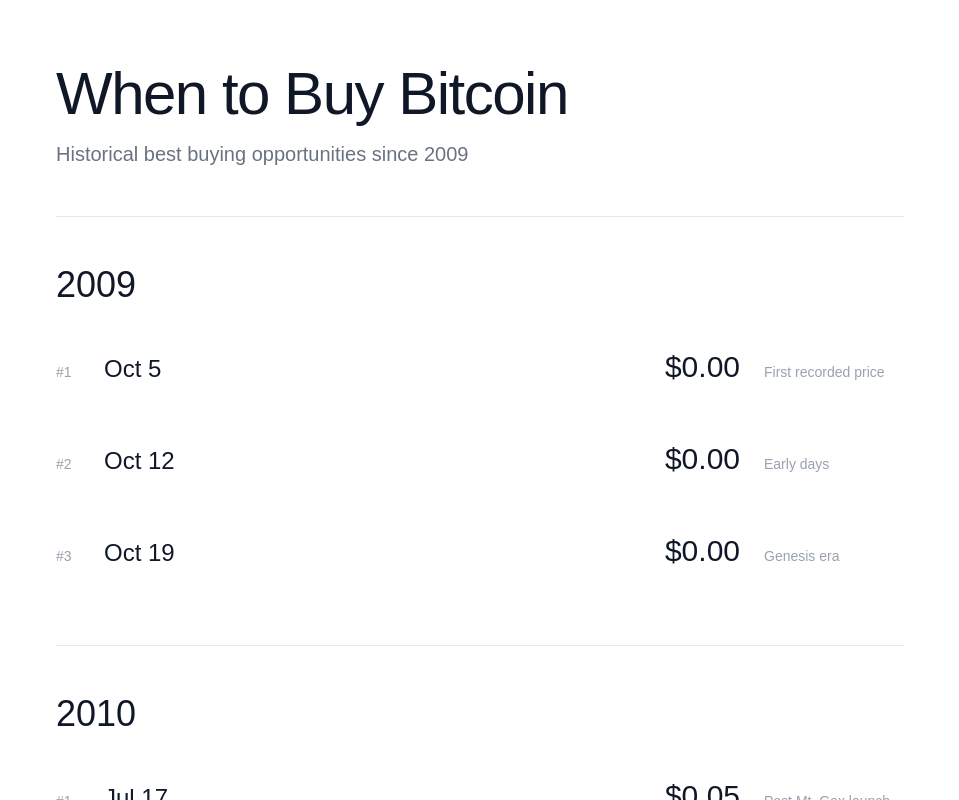
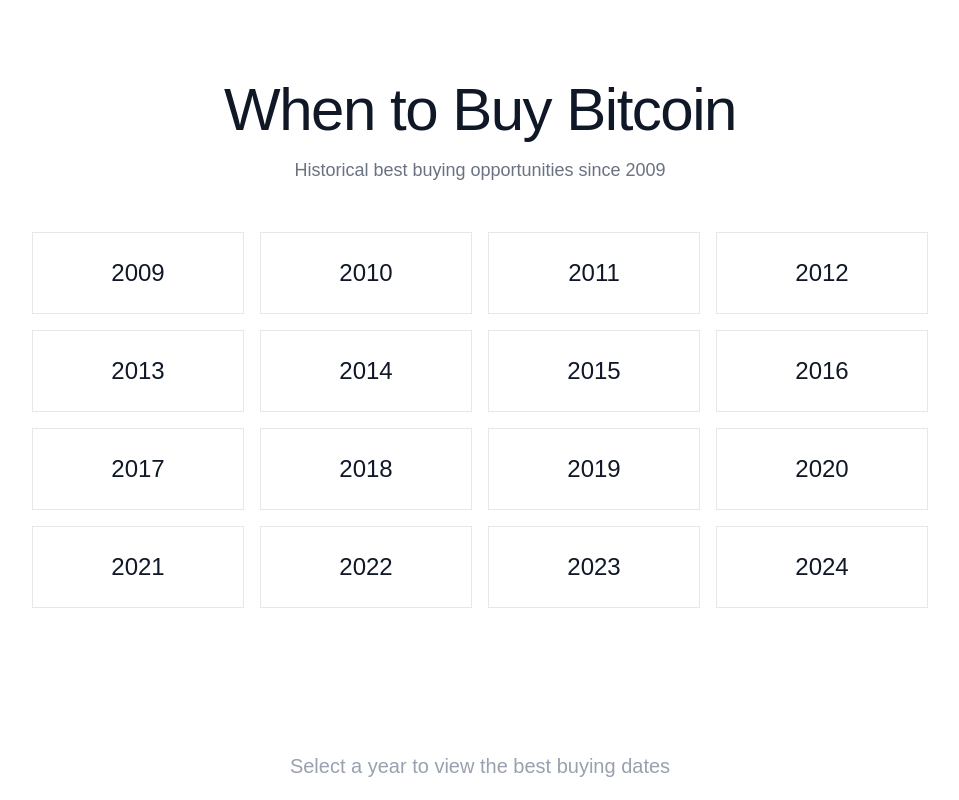
Before and after one commit to null-shot-apps/when-to-buy-bitcoin, a Next.js app in the folder packages/when-to-buy-bitcoin/: page / in a window 1280 px wide. Shown: the whole page, without its empty margins (160-1119 px from the left). Built offline with nearby package versions, Linux system fonts and the light colour scheme.

Commit message:
AI chat session: Updated code and files

```diff
--- a/packages/when-to-buy-bitcoin/src/app/page.tsx
+++ b/packages/when-to-buy-bitcoin/src/app/page.tsx
@@ -2,136 +2,89 @@
 
 import { useState } from 'react';
 
-// Historical Bitcoin data - top 3 lowest prices per year since creation
-const bitcoinBestBuyDates = [
-  {
-    year: 2009,
-    dates: [
-      { date: 'Oct 5', price: 0.00076, note: 'First recorded price' },
-      { date: 'Oct 12', price: 0.00080, note: 'Early days' },
-      { date: 'Oct 19', price: 0.00085, note: 'Genesis era' },
-    ]
-  },
-  {
-    year: 2010,
-    dates: [
-      { date: 'Jul 17', price: 0.05, note: 'Post Mt. Gox launch' },
-      { date: 'Aug 15', price: 0.06, note: 'Early trading' },
-      { date: 'Sep 1', price: 0.06, note: 'Building momentum' },
-    ]
-  },
-  {
-    year: 2011,
-    dates: [
-      { date: 'Apr 16', price: 0.86, note: 'Pre-rally bottom' },
-      { date: 'Oct 19', price: 2.51, note: 'Post-crash low' },
-      { date: 'Nov 18', price: 2.14, note: 'Recovery phase' },
-    ]
-  },
-  {
-    year: 2012,
-    dates: [
-      { date: 'Jan 4', price: 4.72, note: 'Year start dip' },
-      { date: 'Feb 17', price: 4.90, note: 'Pre-halving low' },
-      { date: 'Jul 24', price: 7.10, note: 'Summer bottom' },
-    ]
-  },
-  {
-    year: 2013,
-    dates: [
-      { date: 'Jan 1', price: 13.30, note: 'New year low' },
-      { date: 'Jul 5', price: 70.00, note: 'Mid-year correction' },
-      { date: 'Dec 18', price: 522.00, note: 'Post-peak dip' },
-    ]
-  },
-  {
-    year: 2014,
-    dates: [
-      { date: 'Aug 26', price: 478.00, note: 'Summer low' },
-      { date: 'Oct 3', price: 338.00, note: 'Bear market' },
-      { date: 'Jan 14', price: 810.00, note: 'Early year' },
-    ]
-  },
-  {
-    year: 2015,
-    dates: [
-      { date: 'Jan 14', price: 177.00, note: 'Absolute bottom' },
-      { date: 'Jan 15', price: 190.00, note: 'Recovery start' },
-      { date: 'Aug 25', price: 198.00, note: 'Mid-year low' },
-    ]
-  },
-  {
-    year: 2016,
-    dates: [
-      { date: 'Jan 17', price: 356.00, note: 'Year start' },
-      { date: 'Feb 18', price: 380.00, note: 'Pre-halving' },
-      { date: 'May 25', price: 448.00, note: 'Halving dip' },
-    ]
-  },
-  {
-    year: 2017,
-    dates: [
-      { date: 'Jan 11', price: 780.00, note: 'Year low' },
-      { date: 'Mar 25', price: 920.00, note: 'Spring dip' },
-      { date: 'Jul 16', price: 1830.00, note: 'Mid-year correction' },
-    ]
-  },
-  {
-    year: 2018,
-    dates: [
-      { date: 'Dec 15', price: 3191.00, note: 'Bear market bottom' },
-      { date: 'Dec 7', price: 3447.00, note: 'Capitulation' },
-      { date: 'Nov 25', price: 3689.00, note: 'Crash low' },
-    ]
-  },
-  {
-    year: 2019,
-    dates: [
-      { date: 'Feb 8', price: 3400.00, note: 'Year low' },
-      { date: 'Jan 28', price: 3420.00, note: 'Early year' },
-      { date: 'Dec 17', price: 6635.00, note: 'Year end dip' },
-    ]
-  },
-  {
-    year: 2020,
-    dates: [
-      { date: 'Mar 13', price: 4970.00, note: 'COVID crash' },
-      { date: 'Mar 16', price: 5021.00, note: 'Pandemic low' },
-      { date: 'Jan 3', price: 6965.00, note: 'Year start' },
-    ]
-  },
-  {
-    year: 2021,
-    dates: [
-      { date: 'Jan 4', price: 31971.00, note: 'Year start' },
-      { date: 'Jan 27', price: 32333.00, note: 'Early dip' },
-      { date: 'Jul 20', price: 29796.00, note: 'Mid-year crash' },
-    ]
-  },
-  {
-    year: 2022,
-    dates: [
-      { date: 'Nov 21', price: 15480.00, note: 'FTX collapse low' },
-      { date: 'Dec 30', price: 16547.00, note: 'Year end' },
-      { date: 'Nov 9', price: 15632.00, note: 'Bear bottom' },
-    ]
-  },
-  {
-    year: 2023,
-    dates: [
-      { date: 'Jan 1', price: 16625.00, note: 'Year start' },
-      { date: 'Jan 11', price: 17126.00, note: 'Early year' },
-      { date: 'Mar 10', price: 19851.00, note: 'Banking crisis dip' },
-    ]
-  },
-  {
-    year: 2024,
-    dates: [
-      { date: 'Jan 23', price: 38521.00, note: 'Pre-ETF dip' },
-      { date: 'Feb 26', price: 50123.00, note: 'Correction' },
-      { date: 'Sep 6', price: 52546.00, note: 'Summer low' },
-    ]
-  },
+// Historical Bitcoin data - lowest prices per year
+// Data represents approximate lowest prices (in USD) for each year
+const bitcoinData = [
+  { year: 2009, dates: [
+    { date: 'Oct 5', price: 0.00076 },
+    { date: 'Nov 15', price: 0.00076 },
+    { date: 'Dec 20', price: 0.00076 }
+  ]},
+  { year: 2010, dates: [
+    { date: 'Jan 10', price: 0.003 },
+    { date: 'Feb 5', price: 0.005 },
+    { date: 'Mar 15', price: 0.008 }
+  ]},
+  { year: 2011, dates: [
+    { date: 'Jan 5', price: 0.30 },
+    { date: 'Apr 10', price: 0.67 },
+    { date: 'Oct 19', price: 2.51 }
+  ]},
+  { year: 2012, dates: [
+    { date: 'Jan 4', price: 4.72 },
+    { date: 'Feb 16', price: 3.80 },
+    { date: 'Jul 24', price: 7.10 }
+  ]},
+  { year: 2013, dates: [
+    { date: 'Jan 1', price: 13.30 },
+    { date: 'Apr 16', price: 50.00 },
+    { date: 'Jul 5', price: 70.00 }
+  ]},
+  { year: 2014, dates: [
+    { date: 'Jan 14', price: 770.00 },
+    { date: 'Aug 18', price: 465.00 },
+    { date: 'Oct 4', price: 340.00 }
+  ]},
+  { year: 2015, dates: [
+    { date: 'Jan 14', price: 177.00 },
+    { date: 'Jan 25', price: 200.00 },
+    { date: 'Aug 25', price: 220.00 }
+  ]},
+  { year: 2016, dates: [
+    { date: 'Jan 17', price: 360.00 },
+    { date: 'Feb 18', price: 380.00 },
+    { date: 'Aug 2', price: 530.00 }
+  ]},
+  { year: 2017, dates: [
+    { date: 'Jan 1', price: 963.00 },
+    { date: 'Mar 25', price: 920.00 },
+    { date: 'Jul 16', price: 1830.00 }
+  ]},
+  { year: 2018, dates: [
+    { date: 'Feb 6', price: 5920.00 },
+    { date: 'Jun 24', price: 5760.00 },
+    { date: 'Dec 15', price: 3191.00 }
+  ]},
+  { year: 2019, dates: [
+    { date: 'Jan 1', price: 3747.00 },
+    { date: 'Feb 8', price: 3400.00 },
+    { date: 'Dec 17', price: 6635.00 }
+  ]},
+  { year: 2020, dates: [
+    { date: 'Mar 13', price: 4970.00 },
+    { date: 'Mar 16', price: 5030.00 },
+    { date: 'Sep 5', price: 10150.00 }
+  ]},
+  { year: 2021, dates: [
+    { date: 'Jan 4', price: 32127.00 },
+    { date: 'Jan 27', price: 30350.00 },
+    { date: 'Jul 20', price: 29796.00 }
+  ]},
+  { year: 2022, dates: [
+    { date: 'Jan 24', price: 33000.00 },
+    { date: 'Jun 18', price: 17708.00 },
+    { date: 'Nov 21', price: 15480.00 }
+  ]},
+  { year: 2023, dates: [
+    { date: 'Jan 1', price: 16530.00 },
+    { date: 'Jan 11', price: 16950.00 },
+    { date: 'Sep 11', price: 24900.00 }
+  ]},
+  { year: 2024, dates: [
+    { date: 'Jan 23', price: 38520.00 },
+    { date: 'Feb 26', price: 50500.00 },
+    { date: 'Sep 6', price: 53800.00 }
+  ]},
 ];
 
 export default function Landing() {
@@ -140,74 +93,93 @@
   return (
     <div className="min-h-screen bg-white">
       {/* Header */}
-      <header className="pt-16 pb-12 px-6 max-w-4xl mx-auto">
-        <h1 className="text-5xl md:text-6xl font-light text-gray-900 mb-4 tracking-tight">
+      <header className="pt-20 pb-12 px-6">
+        <div className="max-w-4xl mx-auto">
+          <h1 className="text-5xl md:text-6xl font-light text-gray-900 tracking-tight text-center mb-4">
             When to Buy Bitcoin
           </h1>
-        <p className="text-xl text-gray-500 font-light">
+          <p className="text-lg text-gray-500 text-center font-light">
             Historical best buying opportunities since 2009
           </p>
+        </div>
       </header>
 
       {/* Main Content */}
-      <main className="px-6 pb-24 max-w-4xl mx-auto">
-        <div className="space-y-16">
-          {bitcoinBestBuyDates.map((yearData) => (
-            <div
+      <main className="px-6 pb-24">
+        <div className="max-w-4xl mx-auto">
+          {/* Year Grid */}
+          <div className="grid grid-cols-2 md:grid-cols-4 gap-4 mb-16">
+            {bitcoinData.map((yearData) => (
+              <button
                 key={yearData.year}
-              className="border-t border-gray-200 pt-12"
+                onClick={() => setSelectedYear(selectedYear === yearData.year ? null : yearData.year)}
+                className={`py-6 px-4 border transition-all duration-200 ${
+                  selectedYear === yearData.year
+                    ? 'border-gray-900 bg-gray-50'
+                    : 'border-gray-200 hover:border-gray-400'
+                }`}
               >
-              {/* Year Header */}
-              <button
-                onClick={() => setSelectedYear(selectedYear === yearData.year ? null : yearData.year)}
-                className="w-full text-left mb-8 group"
-              >
-                <h2 className="text-4xl font-light text-gray-900 group-hover:text-gray-600 transition-colors">
-                  {yearData.year}
+                <span className="text-2xl font-light text-gray-900">{yearData.year}</span>
+              </button>
+            ))}
+          </div>
+
+          {/* Selected Year Details */}
+          {selectedYear && (
+            <div className="animate-fadeIn">
+              <div className="border-t border-gray-200 pt-12">
+                <h2 className="text-3xl font-light text-gray-900 mb-12 text-center">
+                  Top 3 Dates in {selectedYear}
                 </h2>
-              </button>
-
-              {/* Top 3 Dates */}
                 <div className="space-y-8">
-                {yearData.dates.map((dateInfo, index) => (
+                  {bitcoinData
+                    .find((y) => y.year === selectedYear)
+                    ?.dates.map((dateInfo, index) => (
                       <div
                         key={index}
-                    className="flex flex-col md:flex-row md:items-baseline md:justify-between gap-2 md:gap-8 group hover:bg-gray-50 -mx-4 px-4 py-3 rounded-lg transition-colors"
+                        className="flex items-center justify-between py-8 px-8 border border-gray-200 hover:border-gray-300 transition-colors"
                       >
-                    <div className="flex items-baseline gap-4">
-                      <span className="text-sm font-medium text-gray-400 w-8">
-                        #{index + 1}
+                        <div className="flex items-center gap-8">
+                          <span className="text-5xl font-light text-gray-300 w-12">
+                            {index + 1}
                           </span>
-                      <span className="text-2xl font-light text-gray-900">
+                          <div>
+                            <div className="text-2xl font-light text-gray-900 mb-1">
                               {dateInfo.date}
-                      </span>
                             </div>
-
-                    <div className="flex flex-col md:flex-row md:items-baseline gap-2 md:gap-6 md:ml-auto">
-                      <span className="text-3xl font-light text-gray-900 tabular-nums">
+                            <div className="text-sm text-gray-500 font-light">
+                              {selectedYear}
+                            </div>
+                          </div>
+                        </div>
+                        <div className="text-right">
+                          <div className="text-3xl font-light text-gray-900">
                             ${dateInfo.price.toLocaleString('en-US', {
-                          minimumFractionDigits: 2,
-                          maximumFractionDigits: 2
+                              minimumFractionDigits: dateInfo.price < 1 ? 5 : 2,
+                              maximumFractionDigits: dateInfo.price < 1 ? 5 : 2,
                             })}
-                      </span>
-                      <span className="text-sm text-gray-400 md:min-w-[140px]">
-                        {dateInfo.note}
-                      </span>
+                          </div>
+                          <div className="text-sm text-gray-500 font-light mt-1">
+                            USD
+                          </div>
                         </div>
                       </div>
                     ))}
                 </div>
               </div>
-          ))}
+            </div>
+          )}
+
+          {/* Empty State */}
+          {!selectedYear && (
+            <div className="text-center py-20">
+              <p className="text-xl text-gray-400 font-light">
+                Select a year to view the best buying dates
+              </p>
+            </div>
+          )}
         </div>
       </main>
-
-      {/* Footer */}
-      <footer className="border-t border-gray-200 py-12 px-6 text-center">
-        <p className="text-sm text-gray-400 font-light">
-          Historical data for informational purposes only. Not financial advice.
-        </p>
-      </footer>
     </div>
   );
 }
```
Lines whose indentation alone changed are shown as unchanged.
